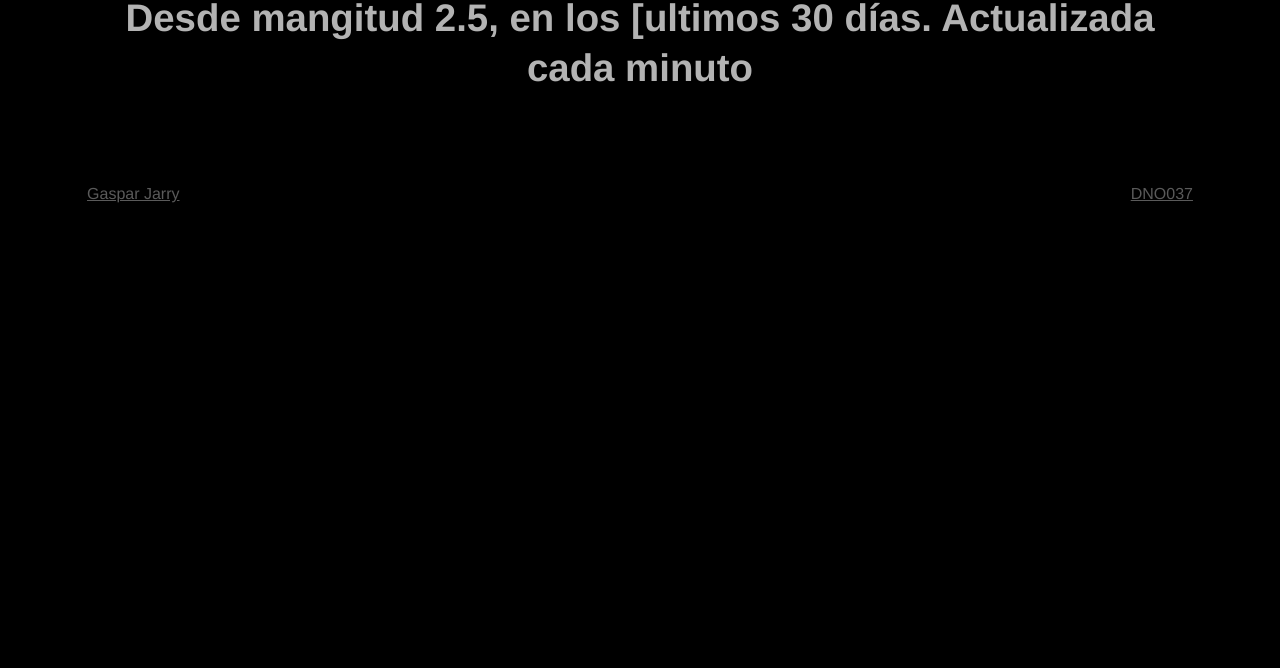
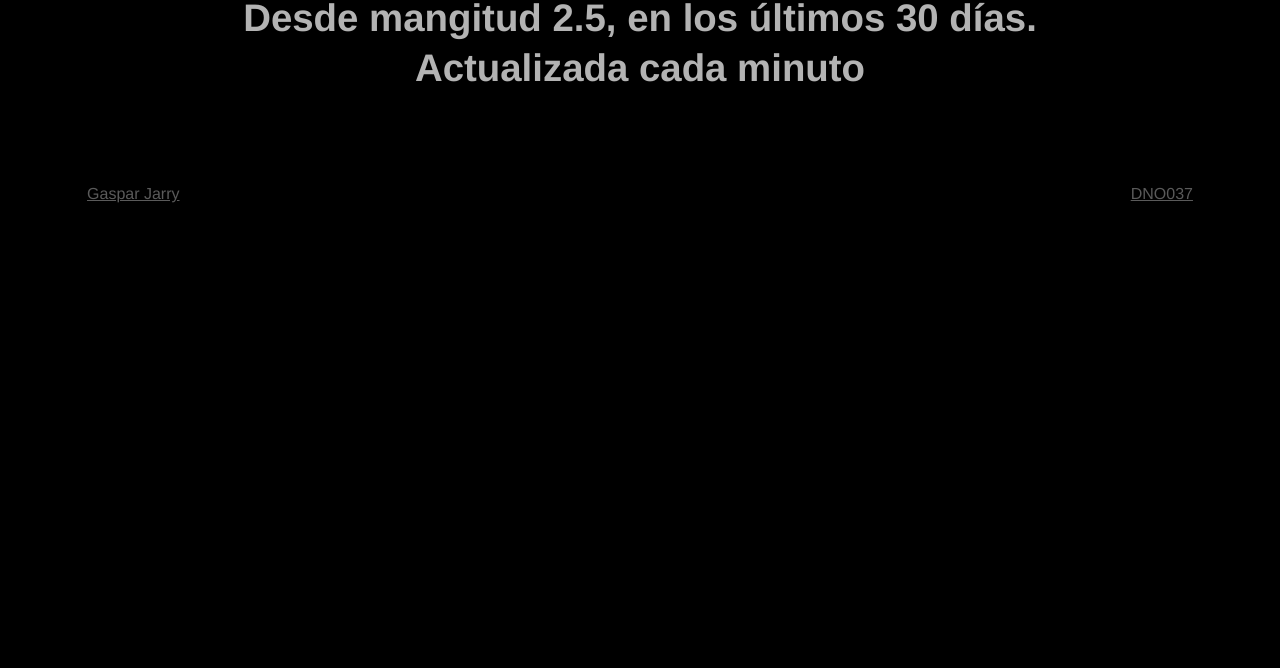
Before and after one commit to gjarryt/DNM_Clase-05, a plain HTML site: page index.html in a window 1280 px wide. Shown: the part 132-800 px from the top of the page. Drawn offline with nearby package versions, Linux system fonts and the light colour scheme; no server answers.

Commit message:
Update index.html

```diff
--- a/index.html
+++ b/index.html
@@ -129,7 +129,7 @@
         <div class="container">
             <header>
                 <h1>Terremotos y tsunamis</h1>
-                <h2>Desde mangitud 2.5, en los [ultimos 30 días. Actualizada cada minuto</h2>
+                <h2>Desde mangitud 2.5, en los últimos 30 días.<br>Actualizada cada minuto</h2>
             </header>
             <main>
                 <section></section>
```
